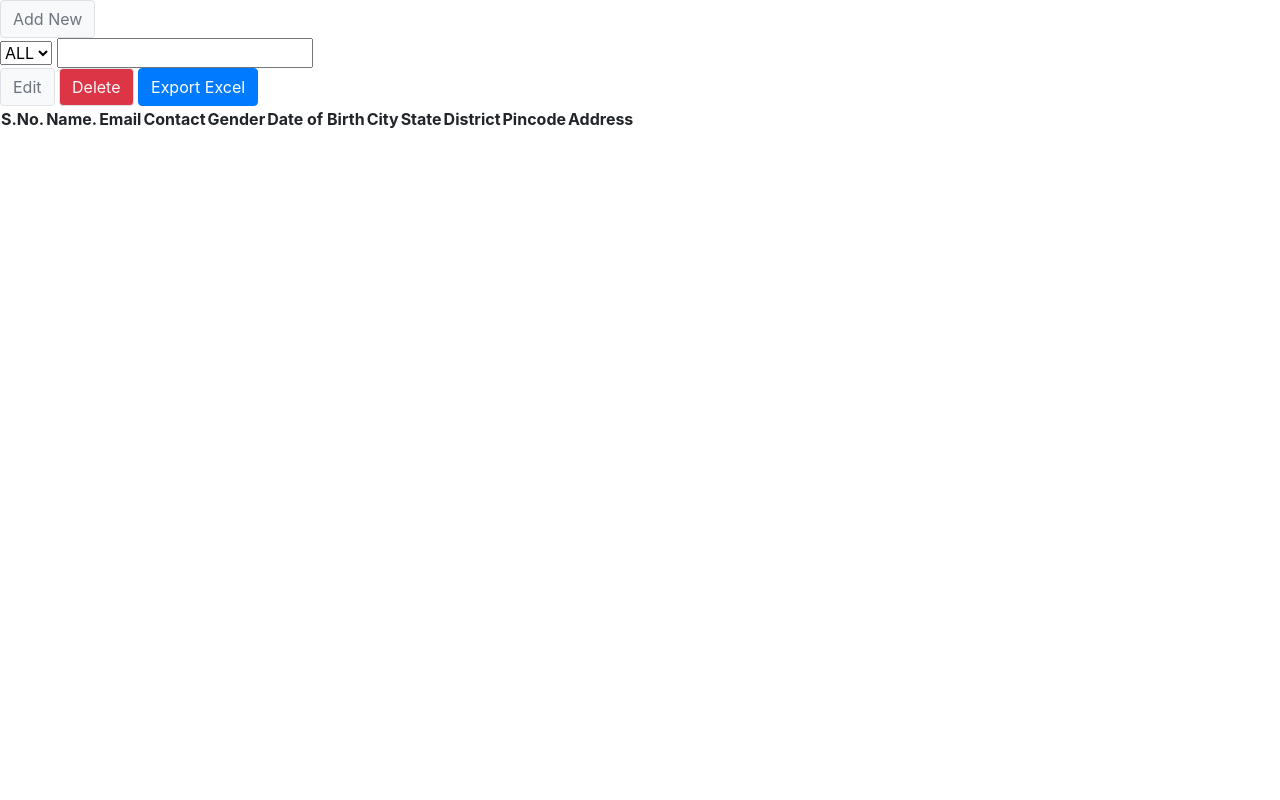
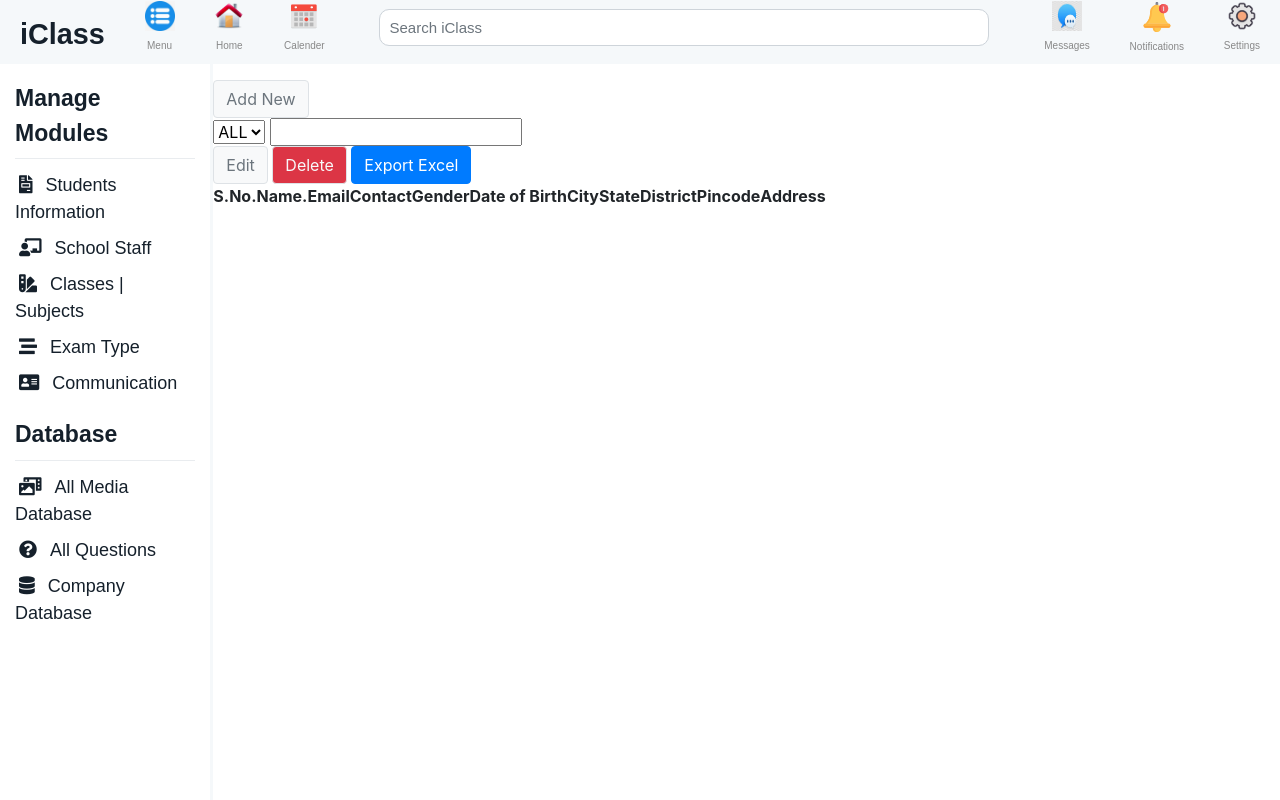
Before and after one commit to KirtiGautam/APR, a Django app: page /settings/student-information in a window 1280 px wide. Run offline with Django 3.2, Linux system fonts and the light colour scheme; the visitor is signed in with stand-in values (Sample User, id 1); data comes from the database, SQL or seed files in the repository; data that the repository does not hold is empty; some libraries are stand-ins or nearby versions.

Commit message:
admin sidebar

```diff
--- a/src/Static/css/adminSidebar.css
+++ b/src/Static/css/adminSidebar.css
@@ -0,0 +1,51 @@
+* {
+  margin: 0;
+  padding: 0;
+}
+
+.sidebar {
+  border-right: 3px solid #f5f8fa;
+  background: #ffffff 0% 0% no-repeat padding-box;
+  padding-top: 65px !important;
+}
+
+.sidebar-heading {
+  font-size: calc(15px + 1vmin);
+  font-weight: bold;
+  font-family: Arial, Helvetica, sans-serif;
+  color: #15202b;
+}
+
+.sidebar-text {
+  font-size: calc(10px + 1vmin);
+  font-family: Arial, Helvetica, sans-serif;
+  color: #15202b;
+}
+
+.sidebar-icon {
+  font-size: calc(10px + 1vmin);
+  color: #15202b;
+}
+
+.sidebar-text:hover {
+  color: #5e5e5e;
+}
+
+.sidebar-icon:hover {
+  color: #5e5e5e;
+}
+
+.active {
+  background: transparent linear-gradient(180deg, #e76b9f 0%, #7439b8 100%) 0%
+    0% no-repeat padding-box;
+}
+
+a:hover {
+  text-decoration: none;
+}
+
+@media screen and (max-width: 800px) {
+  .sidebar {
+    padding-top: 25px !important;
+  }
+}
--- a/src/Static/css/header.css
+++ b/src/Static/css/header.css
@@ -61,7 +61,7 @@
   color: #15202b;
 }
 
-.fas {
+.dropdown-icon {
   padding: 5%;
   border-radius: 50%;
   background-color: #dfdfdf;
--- a/src/Templates/adminSidebar.html
+++ b/src/Templates/adminSidebar.html
@@ -5,85 +5,97 @@
 </head>
 
 <div class="row sidebar js-fullheight">
-      <div class="col-12">Manage Modules</div>
+  <ul class="list-unstyled col-12">
+    <li class="mt-3">
+      <span class="sidebar-heading">Manage Modules</span>
+    </li>
+    <li>
       <div class="dropdown-divider"></div>
-      <div class="row">
-        <ul class="list-unstyled">
-          <li>
+    </li>
+    <li class="sidebar-menu pt-1 pb-1">
       <a href="#">
-              <span>
+        <span class="p-1 sidebar-icon">
           <i class="fas fa-file-invoice"></i>
         </span>
-              <span class="">Students Information</span>
+        <span class="p-1 sidebar-text">Students Information</span>
       </a>
     </li>
-          <li>
+    <li class="sidebar-menu pt-1 pb-1">
       <a href="#">
-              <span>
+        <span class="p-1 sidebar-icon">
           <i class="fas fa-chalkboard-teacher"></i>
         </span>
-              <span class="">School Staff</span>
+        <span class="p-1 sidebar-text">School Staff</span>
       </a>
     </li>
-          <li>
+    <li class="sidebar-menu pt-1 pb-1">
       <a href="#">
-              <span>
+        <span class="p-1 sidebar-icon">
           <i class="fas fa-swatchbook"></i>
         </span>
-              <span class="">Classes | Subjects</span>
+        <span class="p-1 sidebar-text">Classes | Subjects</span>
       </a>
     </li>
-          <li>
-            <a href="#}">
-              <span>
+    <li class="sidebar-menu pt-1 pb-1">
+      <a href="#">
+        <span class="p-1 sidebar-icon">
           <i class="fas fa-stream"></i>
         </span>
-              <span class="">Exam Type</span>
+        <span class="p-1 sidebar-text">Exam Type</span>
       </a>
     </li>
-          <li>
+    <li class="sidebar-menu pt-1 pb-1">
       <a href="#">
-              <span>
+        <span class="p-1 sidebar-icon">
           <i class="fas fa-address-card"></i>
         </span>
-              <span class="">Communication</span>
+        <span class="p-1 sidebar-text">Communication</span>
       </a>
     </li>
-          <li><div>Database</div></li>
-          <li><div class="dropdown-divider"></div></li>
+    <li class="mt-3">
+      <span class="sidebar-heading">Database</span>
+    </li>
     <li>
+      <div class="dropdown-divider"></div>
+    </li>
+    <li class="sidebar-menu pt-1 pb-1">
       <a href="#">
-              <span>
+        <span class="p-1 sidebar-icon">
           <i class="fas fa-photo-video"></i>
         </span>
-              <span class="t">All Media Database</span>
+        <span class="p-1 sidebar-text">All Media Database</span>
       </a>
     </li>
-          <li>
+    <li class="sidebar-menu pt-1 pb-1">
       <a href="#">
-              <span>
-                <i class="far fa-question-circle"></i>
+        <span class="p-1 sidebar-icon">
+          <i class="fas fa-question-circle"></i>
         </span>
-              <span class="">All Questions</span>
+        <span class="p-1 sidebar-text">All Questions</span>
       </a>
     </li>
-          <li>
+    <li class="sidebar-menu pt-1 pb-1">
       <a href="#">
-              <span>
+        <span class="p-1 sidebar-icon">
           <i class="fas fa-database"></i>
         </span>
-              <span class="">Company Database</span>
-            </a>
-          </li>
-          <li>
-            <a href="">
-              <span>
-                <img src="{% static 'Images/leftnav/logout.png' %}" class="leftside-menu-icon" />
-              </span>
-              <span class="leftside-menu-text">Log Out</span>
+        <span class="p-1 sidebar-text">Company Database</span>
       </a>
     </li>
   </ul>
 </div>
-    </div>
-  </div>
+
+<script>
+  (function ($) {
+    "use strict";
+
+    var fullHeight = function () {
+      $(".js-fullheight").css("height", $(window).height());
+      $(window).resize(function () {
+        $(".js-fullheight").css("height", $(window).height());
+      });
+    };
+    fullHeight();
+
+  })(jQuery);
+</script>
--- a/src/Templates/common/header.html
+++ b/src/Templates/common/header.html
@@ -52,25 +52,25 @@
                     <br />
                     <label class="header-icons-label">Settings</label>
                 </a>
-                <div class="dropdown-menu">
-                    <a class="dropdown-item" href="#">
-                        <i class="fas fa-user-cog"></i>
+                <div class="dropdown-menu p-2">
+                    <a class="dropdown-item p-2" href="#">
+                        <i class="fas fa-user-cog dropdown-icon"></i>
                         Admin Settings
                         <br>
                         <small>Get admin access upon clicking here</small>
                     </a>
                     <div class="dropdown-divider"></div>
-                    <a class="dropdown-item" href="{% url 'accounts:logout' %}">
-                        <i class="fas fa-sign-out-alt"></i>
+                    <a class="dropdown-item p-2" href="{% url 'accounts:logout' %}">
+                        <i class="fas fa-sign-out-alt dropdown-icon"></i>
                         Logout of the device
                     </a>
-                    <a class="dropdown-item" href="#">
-                        <i class="fas fa-users"></i>
+                    <a class="dropdown-item p-2" href="#">
+                        <i class="fas fa-users dropdown-icon"></i>
                         Manage all users
                     </a>
                     <div class="dropdown-divider"></div>
-                    <a href="#" class="dropdown-item">
-                        <i class="fas fa-toolbox"></i>
+                    <a href="#" class="dropdown-item p-2">
+                        <i class="fas fa-toolbox dropdown-icon"></i>
                         Change Password
                         <br>
                         <small>You can change your password here</small>
--- a/src/Templates/common/master.html
+++ b/src/Templates/common/master.html
@@ -11,8 +11,9 @@
     <title>APR</title>
     <link rel="stylesheet" href="https://stackpath.bootstrapcdn.com/bootstrap/4.5.0/css/bootstrap.min.css"
         integrity="sha384-9aIt2nRpC12Uk9gS9baDl411NQApFmC26EwAOH8WgZl5MYYxFfc+NcPb1dKGj7Sk" crossorigin="anonymous">
-    <script src="https://code.jquery.com/jquery-3.5.1.js"
-        integrity="sha256-QWo7LDvxbWT2tbbQ97B53yJnYU3WhH/C8ycbRAkjPDc=" crossorigin="anonymous"></script>
+    <script src="https://code.jquery.com/jquery-3.5.1.slim.min.js"
+        integrity="sha384-DfXdz2htPH0lsSSs5nCTpuj/zy4C+OGpamoFVy38MVBnE+IbbVYUew+OrCXaRkfj"
+        crossorigin="anonymous"></script>
     <script src="https://cdn.jsdelivr.net/npm/popper.js@1.16.0/dist/umd/popper.min.js"
         integrity="sha384-Q6E9RHvbIyZFJoft+2mJbHaEWldlvI9IOYy5n3zV9zzTtmI3UksdQRVvoxMfooAo"
         crossorigin="anonymous"></script>
--- a/src/Templates/schoolStaff.html
+++ b/src/Templates/schoolStaff.html
@@ -5,7 +5,7 @@
 <link rel="stylesheet" href="{% static 'css/schoolStaff.css' %}">
 
 {% include "common/header.html" %}
-<div class="col-10 col-sm-4 col-md-4 col-lg-3">
+<div class="col-10 col-sm-4 col-md-4 col-lg-2 float-left">
     {% include "adminSidebar.html" %}
 </div>
 <div class="content">
--- a/src/Templates/settings/admin/studentinfo/studentInfo.html
+++ b/src/Templates/settings/admin/studentinfo/studentInfo.html
@@ -3,6 +3,13 @@
 {% load static %}
 {% block content %}
 
+
+{% include "common/header.html" %}
+<div class="col-10 col-sm-4 col-md-4 col-lg-2 float-left">
+    {% include "adminSidebar.html" %}
+</div>
+
+<div class="content">
     <button id="newStudent" class="btn btn-light text-secondary border">Add New</button><br>
     <select id="class">
         <option value="" selected>ALL</option>
@@ -76,6 +83,7 @@
             </div>
         </div>
     </div>
+</div>
 
 <script src="{% static 'js/admin/studentinfo.js' %}"></script>
 <script src="{% static 'js/tabletoexcel.js' %}"></script>
```
Also changed, not shown: src/Templates/common/head.html (+9 -9 lines). Lines whose indentation alone changed are shown as unchanged.
